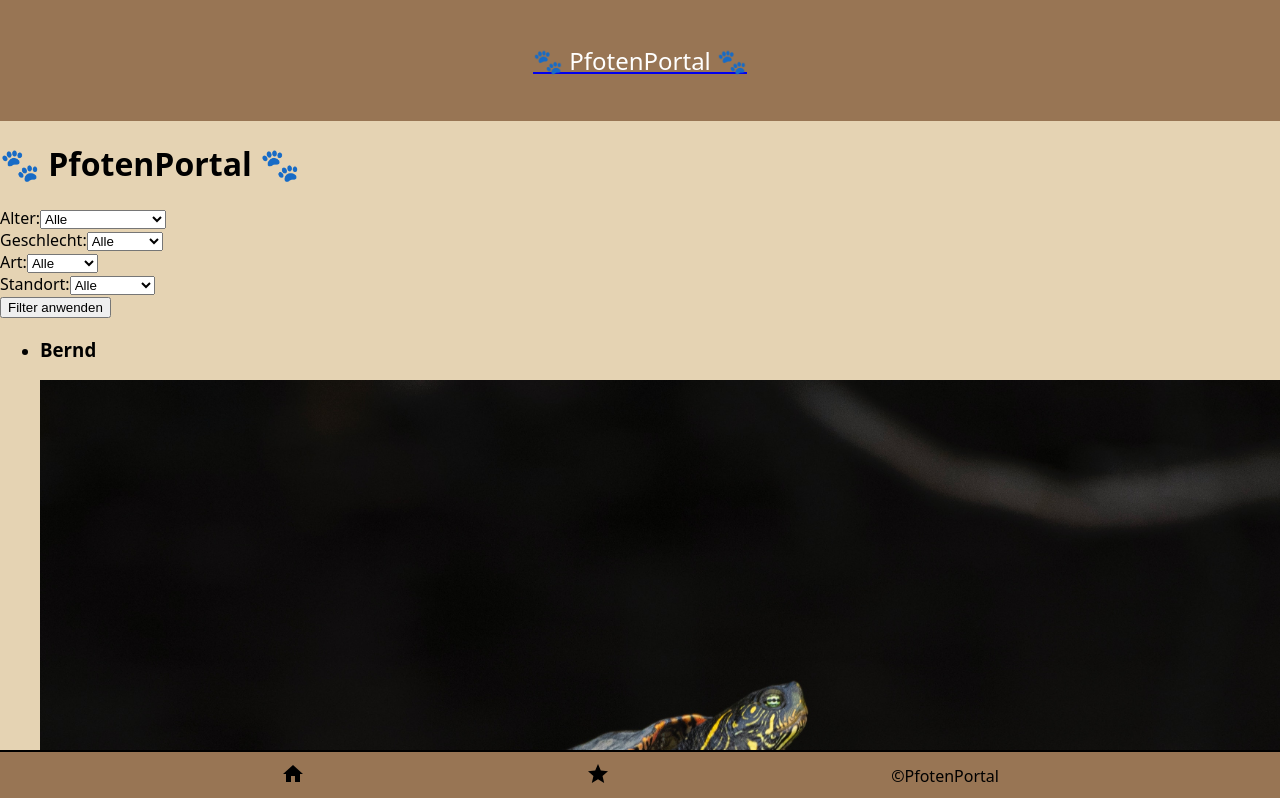
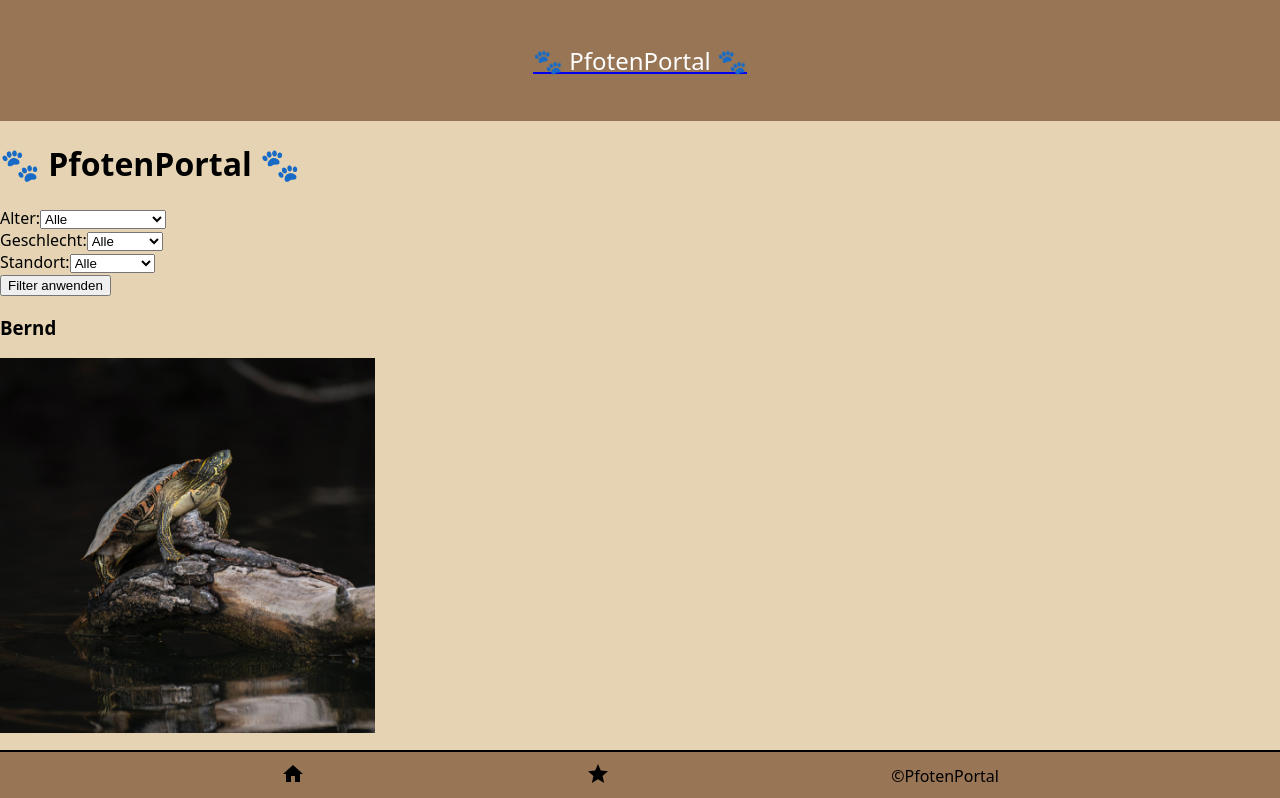
Before and after one commit to DErdmann1/Pfoten-Portal, a Next.js app: page /smallanimals in a window 1280 px wide. Shown: the top 798 px of the page. Built offline with nearby package versions, Linux system fonts and the light colour scheme.

Commit message:
change and declare image size

```diff
--- a/components/Smallanimallist/index.js
+++ b/components/Smallanimallist/index.js
@@ -1,31 +1,31 @@
 import Image from "next/image";
 import Link from "next/link";
 import BookmarkButton from "../Bookmarkbutton";
+import styled from "styled-components";
 
-export default function List({ items, onBookmark }) {
+const ListContainer = styled.ul`
+  list-style-type: none;
+  padding: 0;
+`;
+
+export default function SmallAnimalList({ items, onBookmark, favorites }) {
   const handleBookmark = (itemId, isBookmarked) => {
-    let favorites = JSON.parse(localStorage.getItem("favorites")) || [];
-    if (isBookmarked) {
-      favorites.push(itemId);
+    let newFavorites;
+    if (favorites.includes(itemId)) {
+      newFavorites = favorites.filter((favId) => favId !== itemId);
     } else {
-      favorites = favorites.filter((favId) => favId !== itemId);
+      newFavorites = [...favorites, itemId];
     }
-    localStorage.setItem("favorites", JSON.stringify(favorites));
+    localStorage.setItem("favorites", JSON.stringify(newFavorites));
     onBookmark(itemId, isBookmarked);
   };
 
   return (
-    <ul>
+    <ListContainer>
       {items.map((item) => (
         <li key={item.id}>
           <h3>{item.name}</h3>
-          <Image
-            src={item.image}
-            alt={item.name}
-            width={375}
-            height={375}
-            layout="responsive"
-          />
+          <Image src={item.image} alt={item.name} width={375} height={375} />
           <p>Alter: {item.age}</p>
           <p>Geschlecht: {item.gender}</p>
           <p>Rasse: {item.breed}</p>
@@ -33,6 +33,7 @@ export default function List({ items, onBookmark }) {
 
           <BookmarkButton
             itemId={item.id}
+            isBookmarked={favorites.includes(item.id)}
             onBookmark={(isBookmarked) => handleBookmark(item.id, isBookmarked)}
           />
 
@@ -41,6 +42,6 @@ export default function List({ items, onBookmark }) {
           </Link>
         </li>
       ))}
-    </ul>
+    </ListContainer>
   );
 }
--- a/pages/smallanimals.js
+++ b/pages/smallanimals.js
@@ -1,6 +1,6 @@
 import React, { useState, useEffect } from "react";
 import Link from "next/link";
-import List from "../components/Smallanimallist/index.js";
+import SmallAnimalList from "../components/Smallanimallist/index.js";
 import smallanimals from "../lib/smallanimals_data.js";
 import Footer from "../components/Footer/index.js";
 import Header from "../components/Header";
@@ -14,7 +14,6 @@ function SmallAnimalsPage() {
   const [filteredItems, setFilteredItems] = useState(smallanimals);
   const [ageFilter, setAgeFilter] = useState("");
   const [genderFilter, setGenderFilter] = useState("");
-  const [speciesFilter, setSpeciesFilter] = useState("");
   const [locationFilter, setLocationFilter] = useState("");
   const [noResults, setNoResults] = useState(false);
   const [favorites, setFavorites] = useState([]);
@@ -42,13 +41,6 @@ function SmallAnimalsPage() {
       if (
         genderFilter &&
         item.gender.toLowerCase() !== genderFilter.toLowerCase()
-      ) {
-        return false;
-      }
-
-      if (
-        speciesFilter &&
-        item.species.toLowerCase() !== speciesFilter.toLowerCase()
       ) {
         return false;
       }
@@ -108,20 +100,6 @@ function SmallAnimalsPage() {
       </div>
 
       <div>
-        <label htmlFor="speciesFilter">Art:</label>
-        <select
-          id="speciesFilter"
-          value={speciesFilter}
-          onChange={(e) => setSpeciesFilter(e.target.value)}
-        >
-          <option value="">Alle</option>
-          <option value="Kleintier">Kleintier</option>
-          <option value="Reptil">Reptil</option>
-          <option value="Vogel">Vogel</option>
-        </select>
-      </div>
-
-      <div>
         <label htmlFor="locationFilter">Standort:</label>
         <select
           id="locationFilter"
@@ -139,7 +117,11 @@ function SmallAnimalsPage() {
 
       {noResults && <p>Keine Ergebnisse gefunden.</p>}
 
-      <List items={filteredItems} onBookmark={handleBookmark} />
+      <SmallAnimalList
+        items={filteredItems}
+        onBookmark={handleBookmark}
+        favorites={favorites}
+      />
 
       <Link href="/">Zurück</Link>
       <br />
```
Also changed, not shown: components/Catlist/index.js (+12 -11 lines), components/Doglist/index.js (+15 -11 lines), pages/cats.js (+6 -11 lines), pages/dogs.js (+6 -5 lines), pages/moredetails/[id].js (+6 -1 lines).
